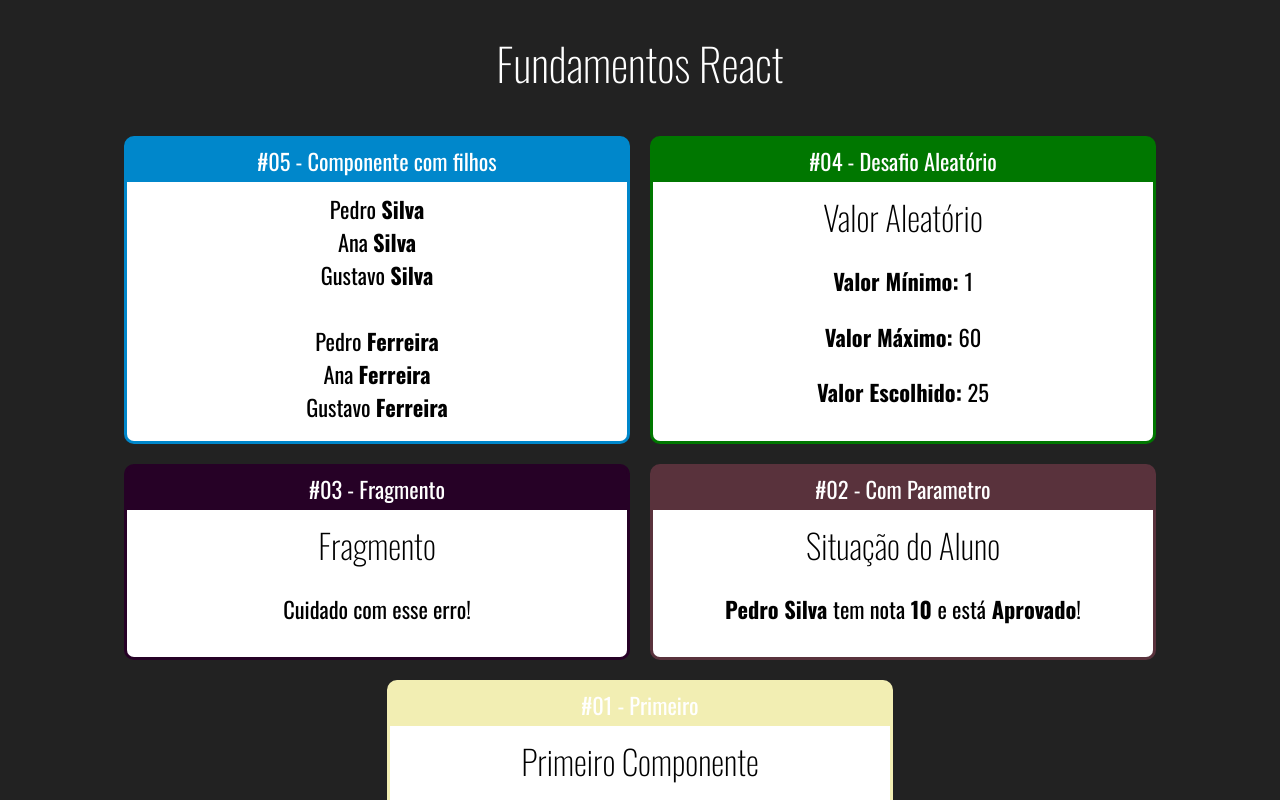
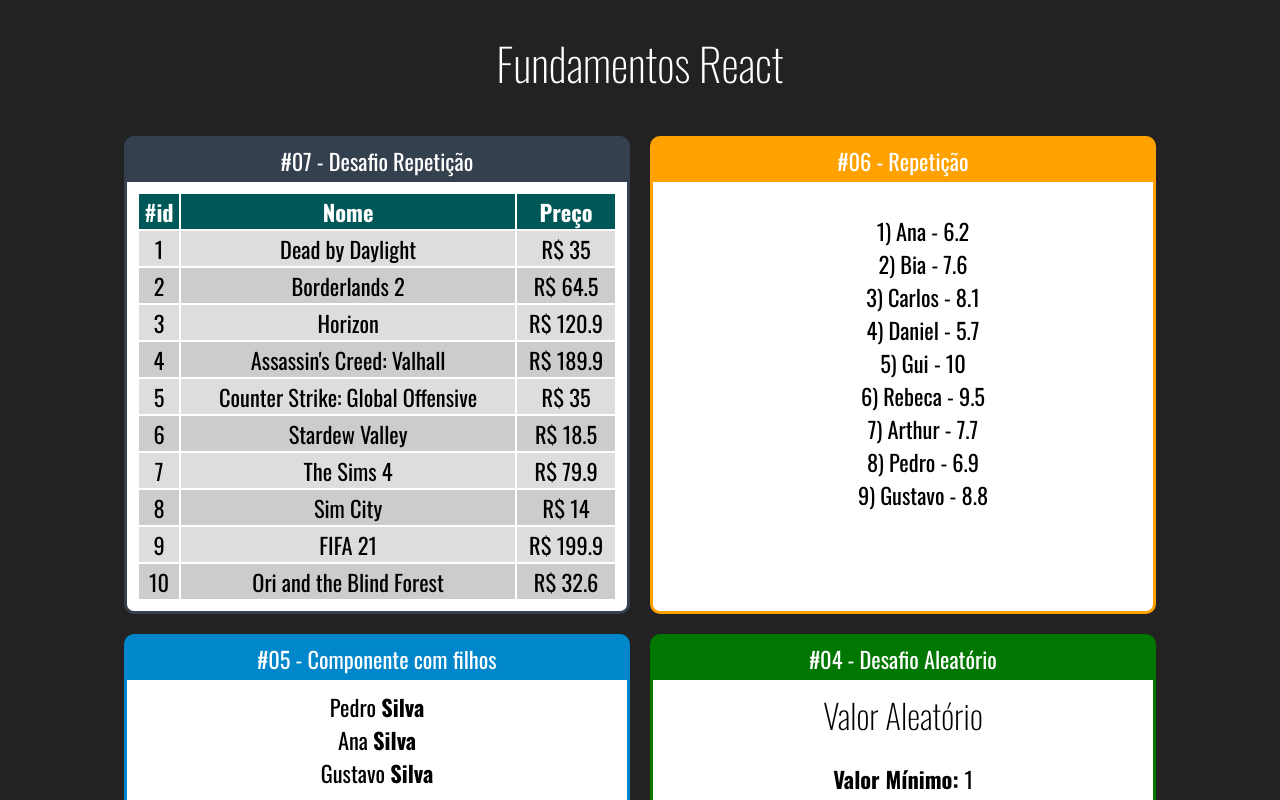
Before and after one commit to dgodiegocarvalho/ReactCourse, a React (Create React App) app in the folder fundamentos-react/: page / in a window 1280 px wide. Shown: the top 800 px of the page. Built offline with nearby package versions, Linux system fonts and the light colour scheme.

Commit message:
Aula de repeticao e desafio

```diff
--- a/fundamentos-react/src/App.jsx
+++ b/fundamentos-react/src/App.jsx
@@ -9,12 +9,22 @@
 import Primeiro from "./components/basicos/Primeiro";
 import Familia from "./components/basicos/Familia";
 import FamiliaMembro from "./components/basicos/FamiliaMembro";
+import ListaAlunos from "./components/repeticao/ListaAlunos";
+import TabelaProdutos from "./components/repeticao/TabelaProdutos";
 
 export default () => (
     <div className="App">
         <h1>Fundamentos React</h1>
 
         <div className="Cards">
+            <Card titulo="#07 - Desafio Repetição" color="#35404F">
+                <TabelaProdutos></TabelaProdutos>
+            </Card>
+
+            <Card titulo="#06 - Repetição" color="#FFA200">
+                <ListaAlunos></ListaAlunos>
+            </Card>
+
             <Card titulo="#05 - Componente com filhos" color="#0087CB">
                 <Familia sobrenome="Silva">
                     <FamiliaMembro nome="Pedro" />
--- /dev/null
+++ b/fundamentos-react/src/components/repeticao/ListaAlunos.jsx
@@ -0,0 +1,22 @@
+import React from "react"
+import alunos from '../../data/alunos'
+
+export default props => {
+    console.log(alunos)
+
+    const lis = alunos.map((aluno) => {
+        return (
+            <li key={aluno.id}>
+                {aluno.id}) {aluno.nome} - {aluno.nota}
+            </li>
+        )
+    })
+
+    return (
+        <div>
+            <ul style={{ listStyle: 'none' }}>
+                {lis}
+            </ul>
+        </div>
+    )
+}
--- /dev/null
+++ b/fundamentos-react/src/components/repeticao/TabelaProdutos.css
@@ -0,0 +1,16 @@
+.TabelaProdutos table{
+    width: 100%;
+}
+
+.TabelaProdutos th {
+    background-color: rgb(0, 87, 87);
+    color:#fff;
+}
+
+.TabelaProdutos .Par{
+    background-color: #ddd;
+}
+
+.TabelaProdutos .Impar{
+    background-color: #ccc;
+}
--- /dev/null
+++ b/fundamentos-react/src/components/repeticao/TabelaProdutos.jsx
@@ -0,0 +1,32 @@
+import React from "react"
+import produtos from '../../data/produtos'
+import './TabelaProdutos.css'
+
+export default props => {
+    const trs = produtos.map((produto, i) => {
+        return(
+            <tr key={produto.id} className={i % 2 == 0 ? 'Par' : 'Impar'}>
+                <td>{produto.id}</td>
+                <td>{produto.nome}</td>
+                <td>R$ {produto.preco}</td>
+            </tr>
+        )
+    })
+
+    return (
+        <div className="TabelaProdutos">
+            <table>
+                <thead>
+                    <tr>
+                        <th>#id</th>
+                        <th>Nome</th>
+                        <th>Preço</th>
+                    </tr>
+                </thead>
+                <tbody>
+                    {trs}
+                </tbody>
+            </table>
+        </div>
+    )
+}
--- /dev/null
+++ b/fundamentos-react/src/data/alunos.js
@@ -0,0 +1,11 @@
+export default [
+    { id: 1, nome: "Ana", nota: 6.2 },
+    { id: 2, nome: "Bia", nota: 7.6 },
+    { id: 3, nome: "Carlos", nota: 8.1 },
+    { id: 4, nome: "Daniel", nota: 5.7 },
+    { id: 5, nome: "Gui", nota: 10.0 },
+    { id: 6, nome: "Rebeca", nota: 9.5 },
+    { id: 7, nome: "Arthur", nota: 7.7 },
+    { id: 8, nome: "Pedro", nota: 6.9 },
+    { id: 9, nome: "Gustavo", nota: 8.8 }
+]
--- /dev/null
+++ b/fundamentos-react/src/data/produtos.js
@@ -0,0 +1,12 @@
+export default [
+    {id: 1, nome: 'Dead by Daylight', preco: 35.0},
+    {id: 2, nome: 'Borderlands 2', preco: 64.5},
+    {id: 3, nome: 'Horizon', preco: 120.90},
+    {id: 4, nome: "Assassin's Creed: Valhall", preco: 189.90},
+    {id: 5, nome: 'Counter Strike: Global Offensive', preco: 35.0},
+    {id: 6, nome: 'Stardew Valley', preco: 18.50},
+    {id: 7, nome: 'The Sims 4', preco: 79.90},
+    {id: 8, nome: 'Sim City', preco: 14.0},
+    {id: 9, nome: 'FIFA 21', preco: 199.90},
+    {id: 10, nome: 'Ori and the Blind Forest', preco: 32.60}
+]
```
